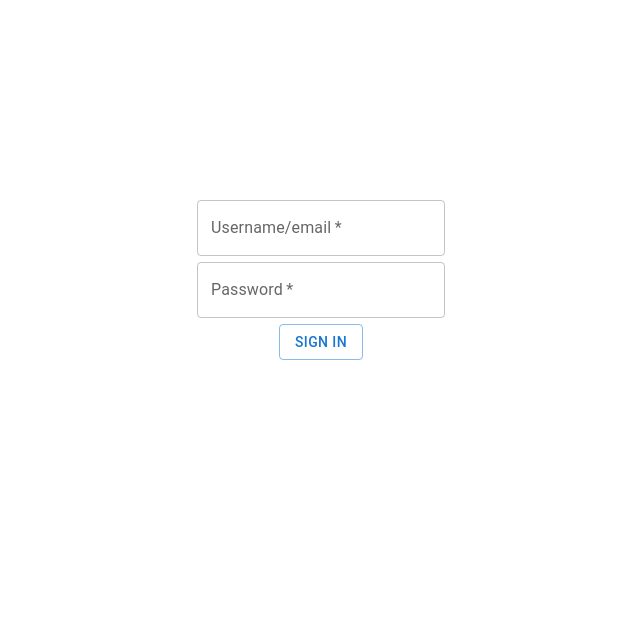
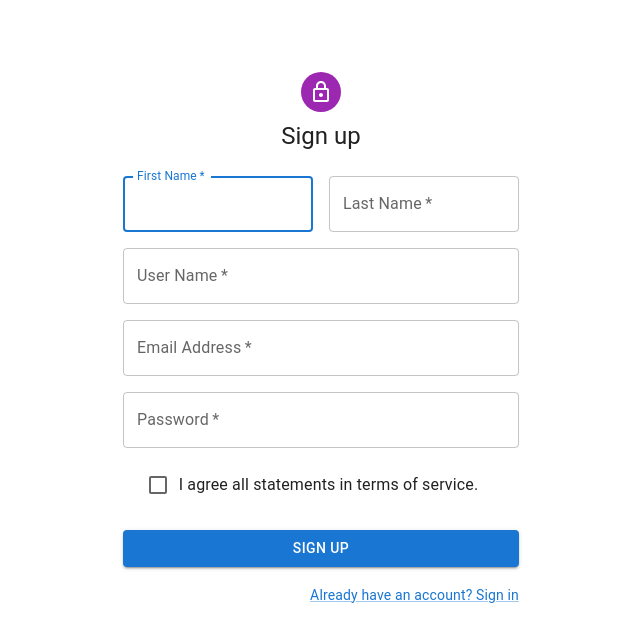
Before and after one commit to sumithere/Code-Evolutions, a React (Create React App) app: page / in a window 1280 px wide. Shown: the top 642 px of the page, without its empty margins (319-959 px from the left). Built offline with nearby package versions, Linux system fonts and the light colour scheme.

Commit message:
added upto Register Page

```diff
--- a/package.json
+++ b/package.json
@@ -5,6 +5,7 @@
   "dependencies": {
     "@emotion/react": "^11.7.1",
     "@emotion/styled": "^11.6.0",
+    "@mui/icons-material": "^5.4.1",
     "@mui/material": "^5.4.1",
     "@testing-library/jest-dom": "^5.16.2",
     "@testing-library/react": "^12.1.2",
--- a/src/App.css
+++ b/src/App.css
@@ -36,3 +36,15 @@
     transform: rotate(360deg);
   }
 }
+
+
+* {
+  box-sizing: border-box;
+  margin: 0;
+  padding: 0;
+  font-family: "Roboto", sans-serif
+}
+
+body {
+  margin: 0 auto
+}
--- a/src/App.js
+++ b/src/App.js
@@ -1,6 +1,6 @@
 import logo from './logo.svg';
 import './App.css';
-import SignUp from "./components/Signup";
+import SignUp from "./components/SignUp";
 
 function App() {
   return (
--- /dev/null
+++ b/src/components/SignUp.js
@@ -0,0 +1,143 @@
+import * as React from 'react';
+import Avatar from '@mui/material/Avatar';
+import Button from '@mui/material/Button';
+import CssBaseline from '@mui/material/CssBaseline';
+import TextField from '@mui/material/TextField';
+import FormControlLabel from '@mui/material/FormControlLabel';
+import Checkbox from '@mui/material/Checkbox';
+import Link from '@mui/material/Link';
+import Grid from '@mui/material/Grid';
+import Box from '@mui/material/Box';
+import LockOutlinedIcon from '@mui/icons-material/LockOutlined';
+import Typography from '@mui/material/Typography';
+import Container from '@mui/material/Container';
+import { createTheme, ThemeProvider } from '@mui/material/styles';
+
+function Copyright(props) {
+    return (
+      <Typography variant="body2" color="text.secondary" align="center" {...props}>
+        {'Copyright © '}
+        <Link color="inherit" href="https://mui.com/">
+          Your Website
+        </Link>{' '}
+        {new Date().getFullYear()}
+        {'.'}
+      </Typography>
+    );
+  }
+
+  const theme = createTheme();
+  function SignUp() {
+  const handleSubmit = (event) => {
+    event.preventDefault();
+    const data = new FormData(event.currentTarget);
+    // eslint-disable-next-line no-console
+    console.log({
+      email: data.get('email'),
+      password: data.get('password'),
+    });
+  };
+
+  return (
+    <ThemeProvider theme={theme}>
+      <Container component="main" maxWidth="xs">
+        <CssBaseline />
+        <Box
+          sx={{
+            marginTop: 8,
+            display: 'flex',
+            flexDirection: 'column',
+            alignItems: 'center',
+          }}
+        >
+          <Avatar sx={{ m: 1, bgcolor: 'secondary.main' }}>
+            <LockOutlinedIcon />
+          </Avatar>
+          <Typography component="h1" variant="h5">
+            Sign up
+          </Typography>
+          <Box component="form" noValidate onSubmit={handleSubmit} sx={{ mt: 3 }}>
+            <Grid container spacing={2}>
+              <Grid item xs={12} sm={6}>
+                <TextField
+                  autoComplete="given-name"
+                  name="firstName"
+                  required
+                  fullWidth
+                  id="firstName"
+                  label="First Name"
+                  autoFocus
+                />
+              </Grid>
+              <Grid item xs={12} sm={6}>
+                <TextField
+                  required
+                  fullWidth
+                  id="lastName"
+                  label="Last Name"
+                  name="lastName"
+                  autoComplete="family-name"
+                />
+              </Grid>
+              <Grid item xs={12}>
+                <TextField
+                  required
+                  fullWidth
+                  id="userName"
+                  label="User Name"
+                  name="userName"
+                  autoComplete="family-name"
+                />
+                </Grid>
+              <Grid item xs={12}>
+                <TextField
+                  required
+                  fullWidth
+                  id="email"
+                  label="Email Address"
+                  name="email"
+                  autoComplete="email"
+                />
+              </Grid>
+              <Grid item xs={12}>
+                <TextField
+                  required
+                  fullWidth
+                  name="password"
+                  label="Password"
+                  type="password"
+                  id="password"
+                  autoComplete="new-password"
+                />
+              </Grid>
+              <Grid item xs={12}>
+                <FormControlLabel
+                  control={<Checkbox value="allowExtraEmails" color="primary" />}
+                  label="I agree all statements in terms of service."
+                />
+              </Grid>
+            </Grid>
+            <Button
+              type="submit"
+              fullWidth
+              variant="contained"
+              sx={{ mt: 3, mb: 2 }}
+            >
+              Sign Up
+            </Button>
+            <Grid container justifyContent="flex-end">
+              <Grid item>
+                <Link href="#" variant="body2">
+                  Already have an account? Sign in
+                </Link>
+              </Grid>
+            </Grid>
+          </Box>
+        </Box>
+
+      </Container>
+    </ThemeProvider>
+  );
+}
+
+export default SignUp;
```
Also changed, not shown: src/components/SignIn.jsx (renamed from src/components/Signup.jsx), 1 other file (tests, documents, lock files or other folders).
